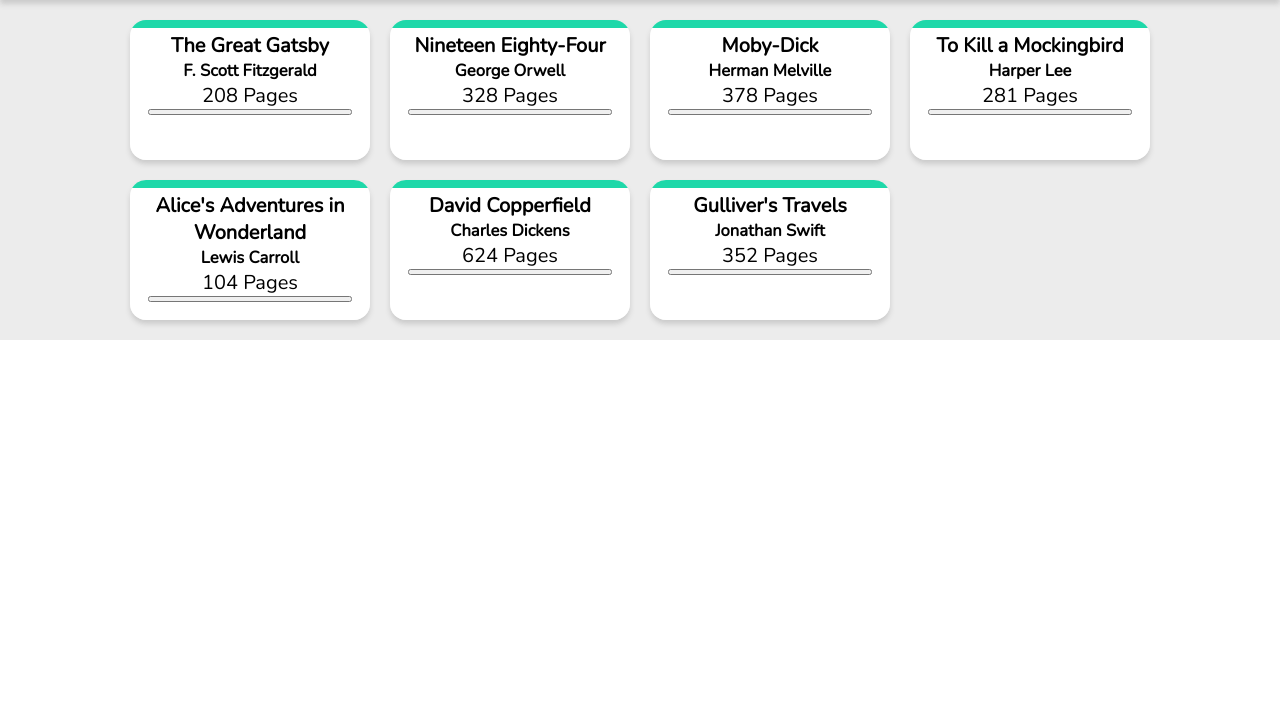
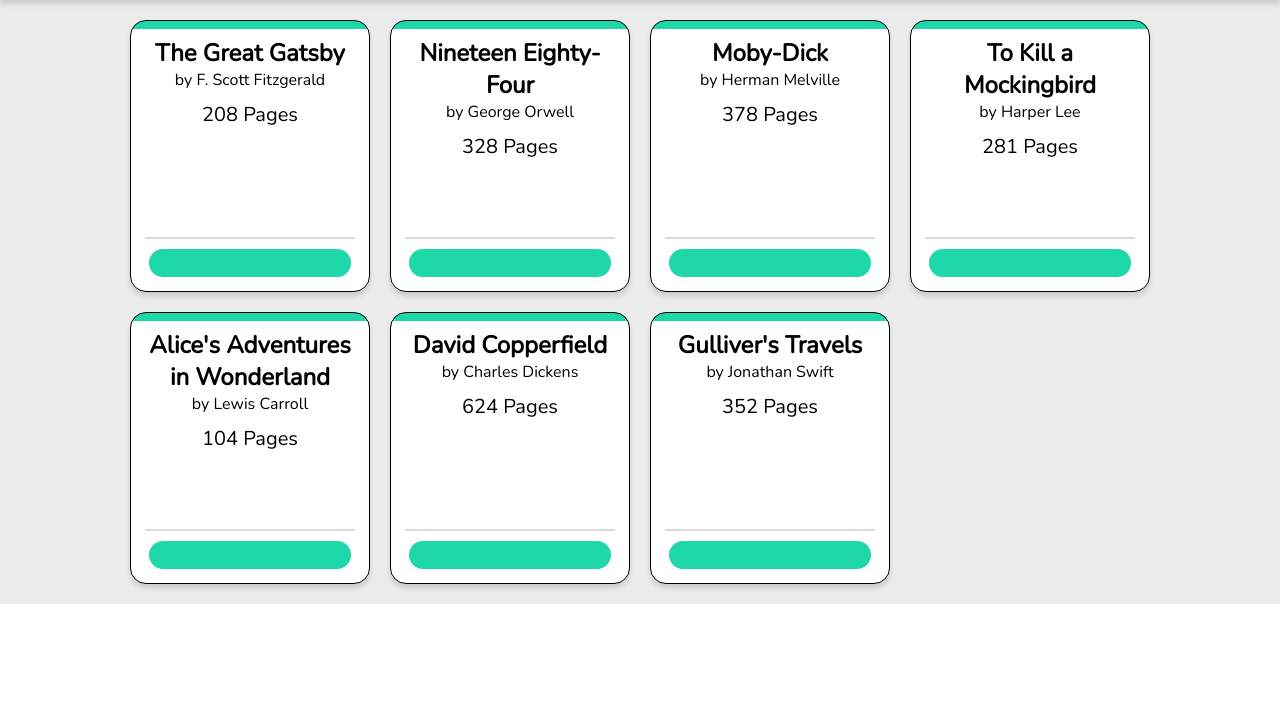
Before and after one commit to njcushing/odin-library, a plain HTML site: page index.html in a window 1280 px wide. Shown: the part 73-800 px from the top of the page. Drawn offline with nearby package versions, Linux system fonts and the light colour scheme.

Commit message:
Apply additional styling to book cards and position elements in grid format

```diff
--- a/styles.css
+++ b/styles.css
@@ -45,7 +45,7 @@ h1, h2, h3, h4, h5, h6 {
     gap: 1rem;
     padding: 0.8rem;
     color: white;
-    background-color: #3097a5;
+    background-color: #19aaaf;
     box-shadow: 0px 4px 5px -0px rgba(128, 128, 128, 0.3);
     z-index: 0;
     white-space: nowrap;
@@ -79,12 +79,54 @@ h1, h2, h3, h4, h5, h6 {
 }
 
 .book {
-    display: flex;
-    flex-direction: column;
+    display: grid;
+    grid-template-rows: repeat(2, auto) 1fr repeat(2, auto);
     text-align: center;
     background-image: linear-gradient(180deg, rgb(30, 216, 169), rgb(30, 216, 169) 8px, rgb(255, 255, 255) 8px);
     border-radius: 0.8rem;
     box-shadow: 0px 4px 5px -0px rgba(128, 128, 128, 0.3);
-    height: 120px;
-    padding: 12px 18px 8px 18px;
+    height: 240px;
+    border: 1px solid #000;
+    padding: 16px 18px 14px 18px;
+    gap: 10px;
 }
+
+.book-name {
+    font-size: 1.2rem;
+}
+
+.book-author::before {
+    content: "by ";
+}
+.book-author {
+    font-size: 0.8rem;
+    font-weight: normal;
+}
+
+.book-pages {
+}
+
+.book-card-separator {
+    justify-self: center;
+    border-radius: 9999px;
+    width: 104%;
+    height: 2px;
+    background-color: #dadada;
+}
+
+.book-mark-as-read {
+    font-family: var(--nunito-font-family);
+    font-size: 0.8rem;
+    border-radius: 1rem;
+    color: rgb(0, 0, 0);
+    background-color: rgb(30, 216, 169);
+    border: none;
+    height: 1.4rem;
+    width: 100%;
+}
+.book-mark-as-read:hover {
+    background-color: rgb(62, 235, 192);
+}
+.book-mark-as-read:active {
+    background-color: rgb(16, 184, 142);
+}
```
